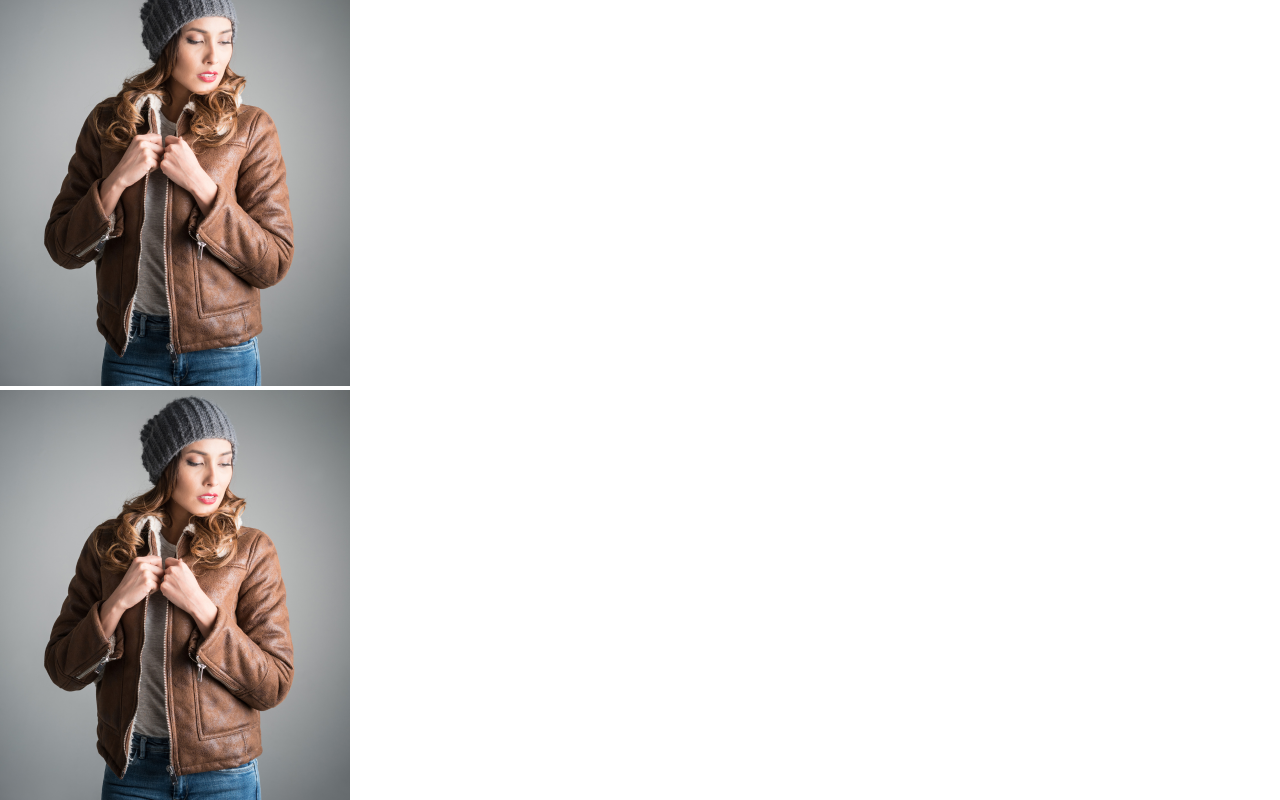
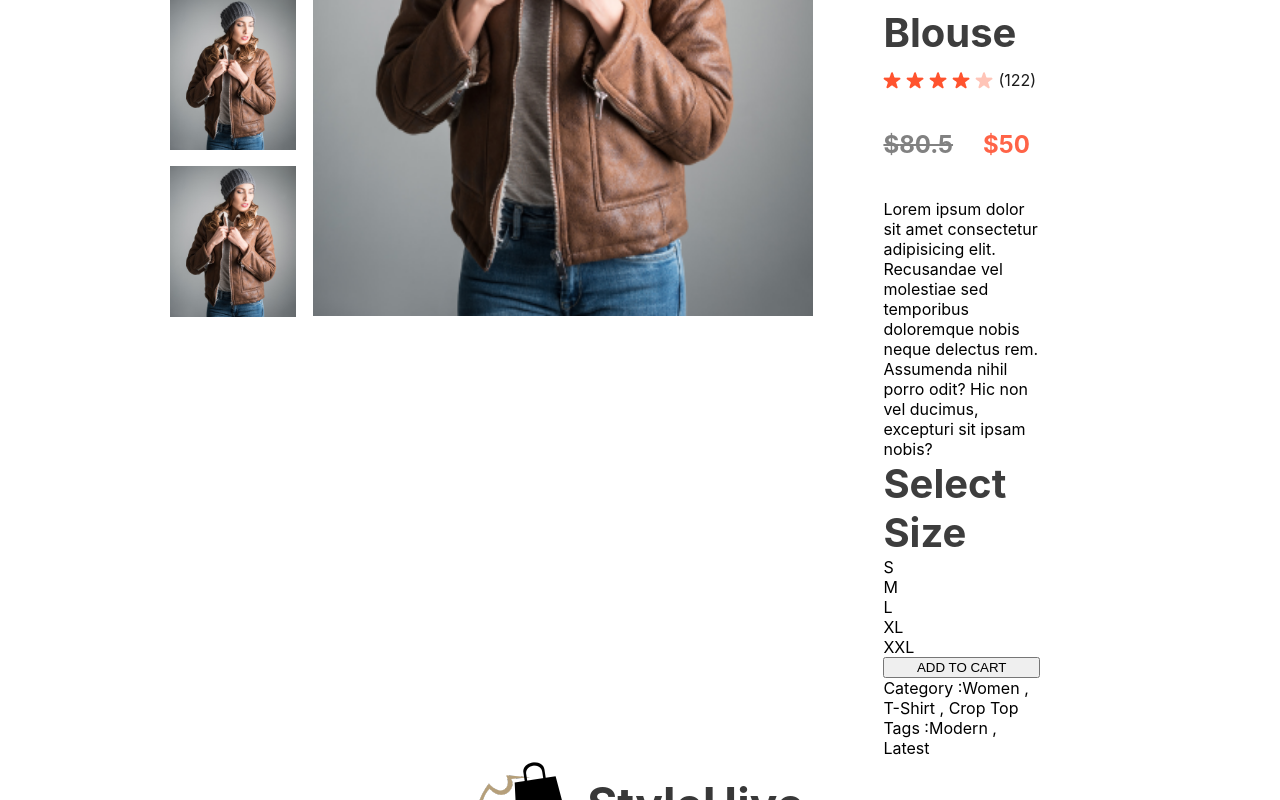
Before and after one commit to ThasuniInduma/e-commerce-web-app, a React (Create React App) app: page /product/1 in a window 1280 px wide. Shown: the part 560-1360 px from the top of the page. Built offline with nearby package versions, Linux system fonts and the light colour scheme.

Commit message:
product update

```diff
--- a/src/Components/Breadcrums/Breadcrum.css
+++ b/src/Components/Breadcrums/Breadcrum.css
@@ -0,0 +1,10 @@
+.breadcrum{
+    display: flex;
+    align-items: center;
+    gap: 8px;
+    color: #5e5e5e;
+    font-size: 16px;
+    font-weight: 600;
+    margin: 60px 170px;
+    text-transform: capitalize;
+}
--- a/src/Components/ProductDisplay/ProductDisplay.css
+++ b/src/Components/ProductDisplay/ProductDisplay.css
@@ -0,0 +1,52 @@
+.productdisplay{
+    display: flex;
+    margin: 0px 170px;
+}
+.productdisplay-left{
+    display: flex;
+    gap: 17px;
+}
+.productdisplay-img-list{
+    display: flex;
+    flex-direction: column;
+    gap: 16px;
+}
+.productdisplay-img-list img{
+    height: 151px;
+}
+.productdisplay-main-img{
+    width: 500px;
+    height: 651px;
+}
+.productdisplay-right{
+    margin: 0px 70px;
+    display: flex;
+    flex-direction: column;
+}
+.productdisplay-right h1{
+    color: #3d3d3d;
+    font-size: 40px;
+    font-weight: 700;
+}
+.productdisplay-right-stars{
+    display: flex;
+    align-items: center;
+    margin-top: 13px;
+    gap: 5px;
+    color: #1c1c1c;
+    font-size: 16px;
+}
+.productdisplay-right-prices{
+    display: flex;
+    margin: 40px 0px;
+    gap: 30px;
+    font-size: 24px;
+    font-weight: 700;
+}
+.productdisplay-right-price-old{
+    color: #818181;
+    text-decoration: line-through;
+}
+.productdisplay-right-price-new{
+    color: tomato;
+}
--- a/src/Components/ProductDisplay/ProductDisplay.jsx
+++ b/src/Components/ProductDisplay/ProductDisplay.jsx
@@ -20,7 +20,7 @@
       </div>
       <div className="productdisplay-right">
         <h1>{product.name}</h1>
-        <div className="productdisplay-right-star">
+        <div className="productdisplay-right-stars">
             <img src={star_icon} alt="" />
             <img src={star_icon} alt="" />
             <img src={star_icon} alt="" />
@@ -28,6 +28,30 @@
             <img src={star_dull_icon} alt="" />
             <p>(122)</p>
         </div>
+        <div className="productdisplay-right-prices">
+          <div className="productdisplay-right-price-old">
+            ${product.old_price}
+          </div>
+          <div className="productdisplay-right-price-new">
+            ${product.new_price}
+          </div>
+        </div>
+        <div className="productdisplay-right-description">
+          Lorem ipsum dolor sit amet consectetur adipisicing elit. Recusandae vel molestiae sed temporibus doloremque nobis neque delectus rem. Assumenda nihil porro odit? Hic non vel ducimus, excepturi sit ipsam nobis?
+        </div>
+        <div className="productdisplay-right-sizes">
+          <h1>Select Size</h1>
+          <div className="productdisplay-right-size">
+            <div>S</div>
+            <div>M</div>
+            <div>L</div>
+            <div>XL</div>
+            <div>XXL</div>
+          </div>
+        </div>
+        <button>ADD TO CART</button>
+        <p className='productdisplay-right-category'><span>Category :</span>Women , T-Shirt , Crop Top</p>
+        <p className='productdisplay-right-category'><span>Tags :</span>Modern , Latest</p>
       </div>
     </div>
   )
```
